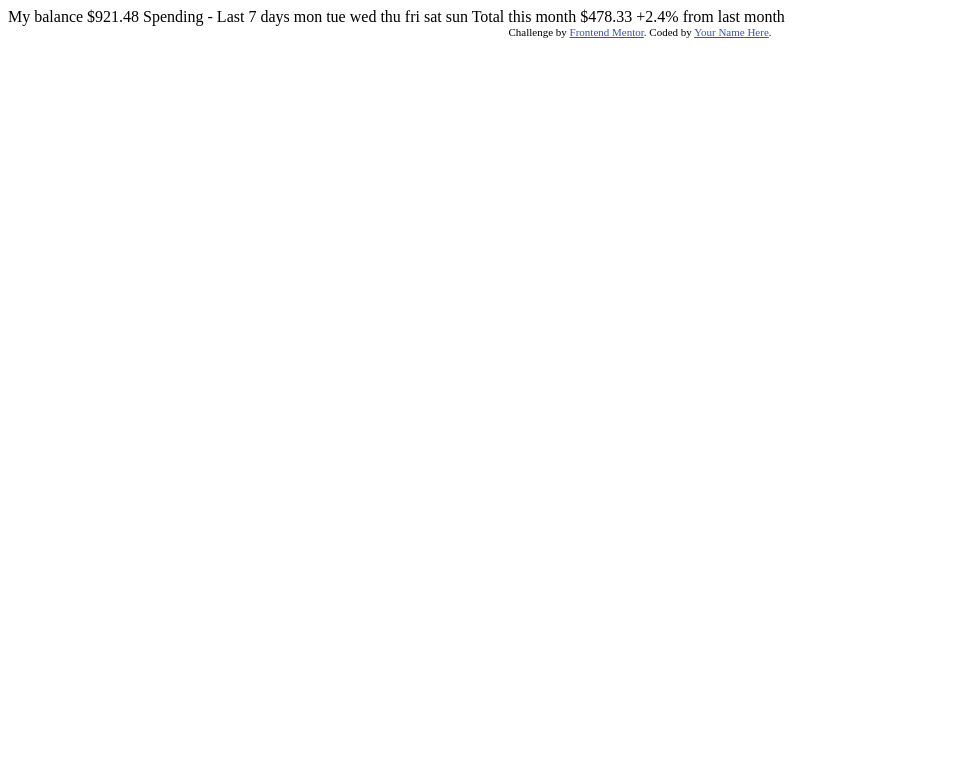
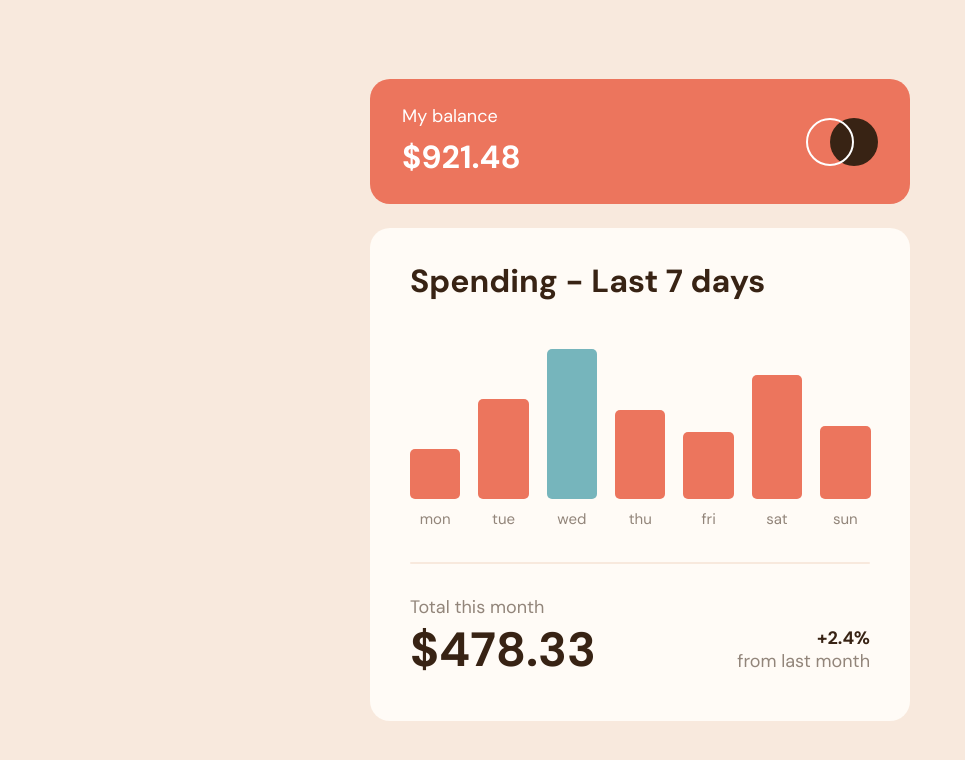
Before and after one commit to Anton-Vlad/expenses-chart-component, a plain HTML site: page index.html in a window 1280 px wide. Shown: the whole page, without its empty margins (0-965 px from the left). Drawn offline with Linux system fonts and the light colour scheme.

Commit message:
job done

```diff
--- a/index.html
+++ b/index.html
@@ -8,36 +8,128 @@
 
   <title>Frontend Mentor | Expenses chart component</title>
 
-  <!-- Feel free to remove these styles or customise in your own stylesheet 👍 -->
-  <style>
-    .attribution { font-size: 11px; text-align: center; }
-    .attribution a { color: hsl(228, 45%, 44%); }
-  </style>
+  <link rel="preconnect" href="https://fonts.googleapis.com">
+  <link rel="preconnect" href="https://fonts.gstatic.com" crossorigin>
+  <link href="https://fonts.googleapis.com/css2?family=DM+Sans:wght@400;700&display=swap" rel="stylesheet">
+
+  <link rel="stylesheet" href="styles.css">
 </head>
 <body>
 
-  My balance
-  $921.48
+  <main>
+    <section class="header">
+      <div class="header__title">
+        <div class="body-text-normal pb-8">
+          My balance
+        </div>
+        <div class="heading-text-l">
+          $921.48
+        </div>
+      </div>
+      <div class="header__circles">
+        <div class="white-border-circle"></div>
+        <div class="black-circle"></div>
+      </div>
+    </section>
 
-  Spending - Last 7 days
+    <section class="card">
+      <div class="card__title heading-text-l">
+        Spending - Last 7 days
+      </div>
 
-  mon
-  tue
-  wed
-  thu
-  fri
-  sat
-  sun
+      <div class="card__chart chart">
+        <div class="chart__bar" data-value="17.45">
+          <div class="bar" style="height: 50px;"></div>
+          <label class="caption-text">mon</label>
+        </div>
+        <div class="chart__bar" data-value="34.91">
+          <div class="bar" style="height: 100px;"></div>
+          <label class="caption-text">tue</label>
+        </div>
+        <div class="chart__bar" data-value="52.36">
+          <div class="bar bar--active" style="height: 150px;"></div>
+          <label class="caption-text">wed</label>
+        </div>
+        <div class="chart__bar" data-value="31.07">
+          <div class="bar" style="height: 89px;"></div>
+          <label class="caption-text">thu</label>
+        </div>
+        <div class="chart__bar" data-value="23.39">
+          <div class="bar" style="height: 67px;"></div>
+          <label class="caption-text">fri</label>
+        </div>
+        <div class="chart__bar" data-value="43.28">
+          <div class="bar" style="height: 124px;"></div>
+          <label class="caption-text">sat</label>
+        </div>
+        <div class="chart__bar" data-value="25.48">
+          <div class="bar" style="height: 73px;"></div>
+          <label class="caption-text">sun</label>
+        </div>
+      </div>
+      <div class="card__chart-border"></div>
 
-  Total this month
-  $478.33
+      <div class="card__footer">
+        <label class="body-text-normal">Total this month</label>
 
-  +2.4%
-  from last month
+        <div class="card__footer_wrapper">
+          <div class="card__total">
+            <div class="heading-text-xl">$478.33</div>
+          </div>
 
-  <div class="attribution">
-    Challenge by <a href="https://www.frontendmentor.io?ref=challenge" target="_blank">Frontend Mentor</a>.
-    Coded by <a href="#">Your Name Here</a>.
-  </div>
+          <div class="card__percentage">
+            <div class="body-text-bold">+2.4%</div>
+            <label class="body-text-normal">from last month</label>
+          </div>
+        </div>
+      </div>
+    </section>
+  </main>
+
 </body>
+
+
+<script>
+  const bars = document.querySelectorAll('.chart__bar');
+
+  if (bars && bars.length) {
+    for (let i = 0; i < bars.length; i++) {
+      bars[i].addEventListener("mouseenter", (event) => {
+
+        let el = null;
+        let elValue = '';
+
+        if (event.target.classList.contains('chart__bar')) {
+          el = event.target;
+          elValue = event.target.dataset.value;
+        } else {
+          el = event.target.closest('.chart__bar');
+          elValue = event.target.closest('.chart__bar').dataset.value;
+        }
+
+        const d = document.createElement("div");
+        d.className = 'popover';
+        d.innerHTML = '$' + elValue;
+        el.appendChild(d);
+      });
+
+      bars[i].addEventListener("mouseleave", (event) => {
+        let el = null;
+
+        if (event.target.classList.contains('chart__bar')) {
+          el = event.target;
+        } else {
+          el = event.target.closest('.chart__bar');
+        }
+
+        for (const child of el.children) {
+          if (child.classList.contains('popover')) {
+            child.remove()
+          }
+        }
+      });
+    }
+  }
+
+</script>
 </html>
--- /dev/null
+++ b/styles.css
@@ -0,0 +1,289 @@
+body {
+    margin: 0;
+    box-sizing: border-box;
+    background-color: #F8E9DD;
+    color: #382314;
+
+    font-family: 'DM Sans';
+    font-style: normal;
+    font-weight: 400;
+    font-size: 18px;
+    line-height: 23px;
+}
+
+body * {
+    box-sizing: border-box;
+    margin: 0;
+}
+
+:root {
+    --white: #FFF;
+    --bg-white: #FFFBF6;
+    --red: #EC755D;
+    --red-hovered: #FF9B86;
+    --dark-brown: #382314;
+    --light-brown: #F8E9DD;
+    --medium-brown: #92857A;
+    --blue: #76B5BC;
+    --blue-hovered: #B4E0E5;
+}
+
+.pb-8 {
+    padding-bottom: 8px;
+}
+
+.body-text-normal {
+    font-family: 'DM Sans';
+    font-style: normal;
+    font-weight: 400;
+    font-size: 18px;
+    line-height: 23px;
+}
+
+.body-text-bold {
+    font-family: 'DM Sans';
+    font-style: normal;
+    font-weight: 700;
+    font-size: 18px;
+    line-height: 23px;
+}
+
+.heading-text-l {
+    font-family: 'DM Sans';
+    font-style: normal;
+    font-weight: 700;
+    font-size: 32px;
+    line-height: 42px;
+}
+
+.heading-text-xl {
+    font-family: 'DM Sans';
+    font-style: normal;
+    font-weight: 700;
+    font-size: 48px;
+    line-height: 62px;
+}
+
+.caption-text {
+    font-family: 'DM Sans';
+    font-style: normal;
+    font-weight: 400;
+    font-size: 15px;
+    line-height: 20px;
+    text-align: center;
+}
+
+label {
+    color: var(--medium-brown);
+}
+
+main {
+    display: flex;
+    flex-direction: column;
+    align-items: center;
+    justify-content: center;
+    width: 100%;
+    height: 100vh;
+}
+
+.header {
+    width: 540px;
+    height: 125px;
+    background: var(--red);
+    border-radius: 20px;
+    display: flex;
+    justify-content: space-between;
+    align-items: center;
+    padding: 25px 32px;
+    margin-bottom: 24px;
+}
+
+.header__title {
+    color: var(--white);
+}
+
+.header__circles {
+    display: flex;
+    justify-content: space-between;
+
+}
+.white-border-circle {
+    display: block;
+    width: 48px;
+    height: 48px;
+    background: transparent;
+    border: 2px solid var(--white);
+    border-radius: 50%;
+    margin-right: -24px;
+    position: relative;
+    z-index: 3;
+}
+.black-circle {
+    display: block;
+    width: 48px;
+    height: 48px;
+    background-color: var(--dark-brown);
+    border-radius: 50%;
+    position: relative;
+    z-index: 2;
+}
+
+
+.card {
+    background-color: var(--bg-white);
+    padding: 32px 40px 40px;
+    border-radius: 20px;
+    width: 540px;
+}
+
+.card__chart {
+    position: relative;
+    padding-top: 16px;
+    padding-bottom: 32px;
+}
+
+.card__chart-border {
+    content: "";
+    display: block;
+    width: 100%;
+    height: 2px;
+    border-radius: 1px;
+    background-color: var(--light-brown);
+
+}
+
+.chart {
+    display: flex;
+    flex-wrap: nowrap;
+    justify-content: space-between;
+    align-items: flex-end;
+    gap: 18px;
+    min-height: 260px;
+}
+
+.chart .chart__bar {
+    text-align: center;
+    min-width: 50.36px;
+    max-width: 50.36px;
+    position: relative;
+}
+
+.chart .chart__bar .popover {
+    position: absolute;
+    bottom: calc(100% + 8px);
+    left: 50%;
+    z-index: 10;
+    transform: translateX(-50%);
+    background: var(--dark-brown);
+    border-radius: 5px;
+    color: var(--bg-white);
+    padding: 8px 9px 9px 8px;
+
+    font-family: 'DM Sans';
+    font-style: normal;
+    font-weight: 700;
+    font-size: 18px;
+    line-height: 23px;
+}
+
+.chart .chart__bar .bar {
+    background-color: var(--red);
+    border-radius: 5px;
+    margin-bottom: 8px;
+    transition: 0.3s background-color ease-in-out;
+}
+
+.chart .chart__bar .bar.bar--active {
+    background-color: var(--blue);
+}
+
+.chart .chart__bar:hover .bar,
+.chart .chart__bar .bar:hover {
+    background-color: var(--red-hovered);
+}
+.chart .chart__bar:hover .bar.bar--active,
+.chart .chart__bar .bar.bar--active:hover {
+    background-color: var(--blue-hovered);
+}
+
+.card__footer {
+    padding-top: 32px;
+}
+
+.card__footer_wrapper {
+    display: flex;
+    justify-content: space-between;
+    align-items: center;
+}
+
+.card__percentage {
+    text-align: right;
+}
+
+@media only screen and (max-width: 600px) {
+    .pb-8 {
+        padding-bottom: 4px;
+    }
+
+    .body-text-normal {
+        font-size: 15px;
+        line-height: 20px;
+    }
+
+    .heading-text-l {
+        font-size: 24px;
+        line-height: 31px;
+    }
+    .caption-text {
+        font-size: 12px;
+        line-height: 16px;
+    }
+
+    .heading-text-xl {
+        font-size: 30px;
+        line-height: 39px;
+    }
+
+    .header {
+        width: calc(100% - 32px);
+        padding: 20px;
+        margin-bottom: 16px;
+    }
+
+    .white-border-circle {
+        width: 40px;
+        height: 40px;
+        margin-right: -20px;
+    }
+    .black-circle {
+        width: 40px;
+        height: 40px;
+    }
+
+    .card {
+        width: calc(100% - 32px);
+        padding: 24px 20px;
+    }
+
+    .card__chart {
+        padding-top: 2px;
+        padding-bottom: 24px;
+    }
+
+    .chart {
+        gap: 12px;
+    }
+
+    .chart .chart__bar {
+        min-width: calc((100% - 72px) / 7);
+        max-width: calc((100% - 72px) / 7);
+    }
+
+    .chart .chart__bar .bar {
+        margin-bottom: 8px;
+    }
+
+    .card__footer {
+        padding-top: 24px;
+    }
+}
```
